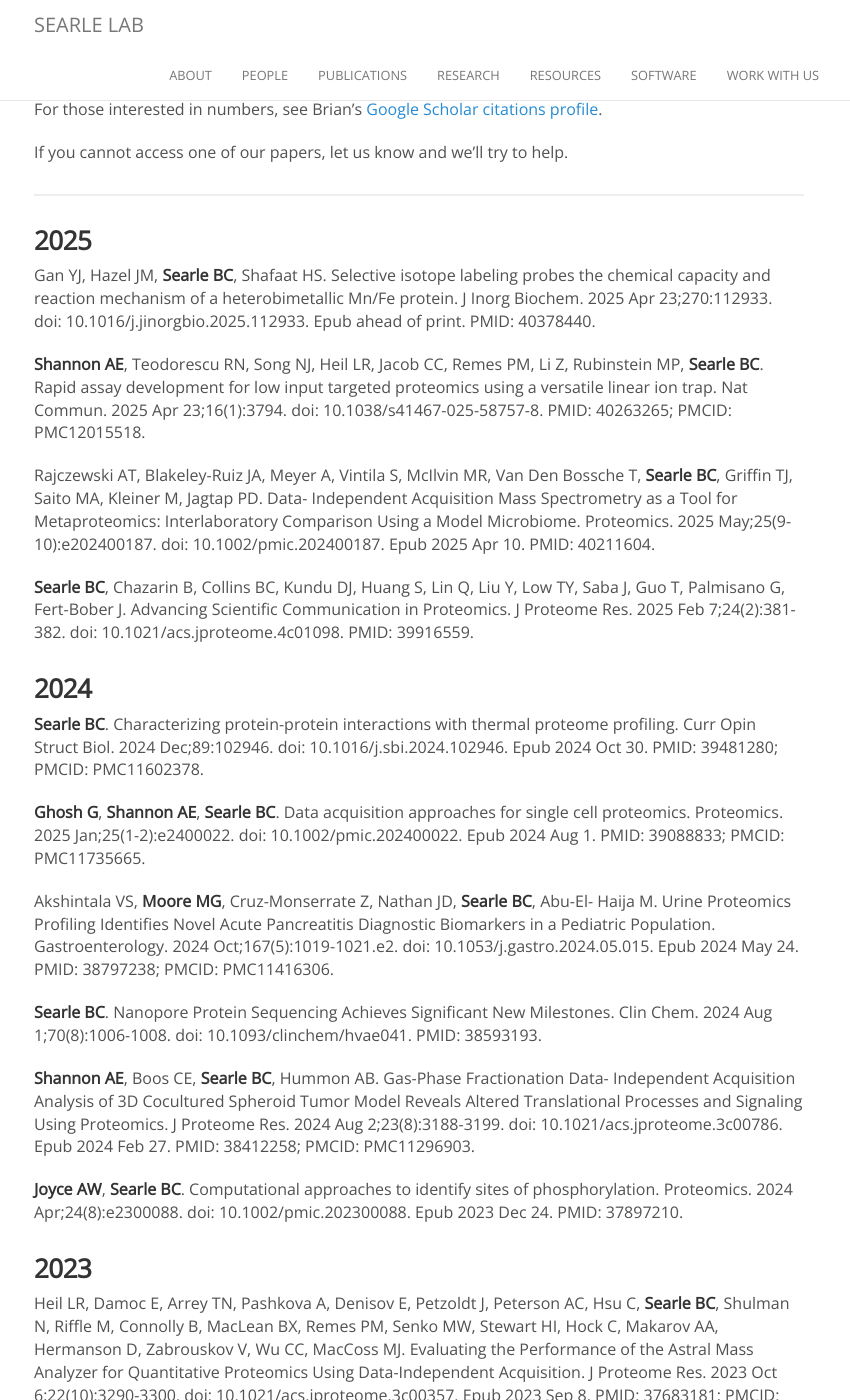
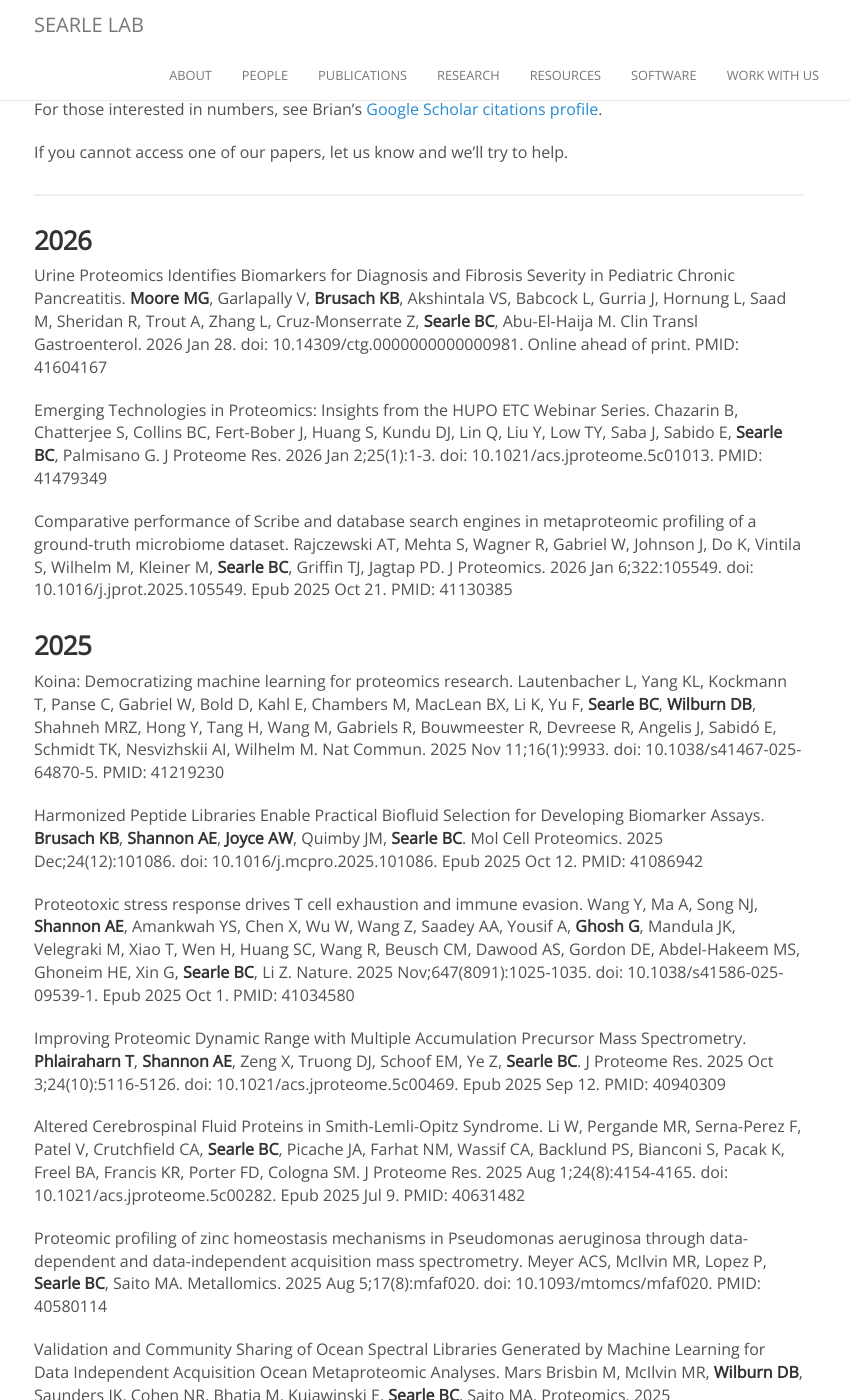
Before and after one commit to searlelab/searlelab.github.io, a Jekyll site: the page built from publications.md, in a window 1280 px wide and 1400 px high. Shown: the whole window, without its empty margins (221-1071 px from the left). Built offline with Jekyll 4.4.1, drawn with Linux system fonts in a browser that asks for light colours; nearby versions of some CDN libraries; comment, search, counter and statistics services are not loaded; some of the changed text lies outside the part shown.

Commit message:
Update publications.md

```diff
--- a/publications.md
+++ b/publications.md
@@ -9,12 +9,41 @@ If you cannot access one of our papers, let us know and we'll try to help.
 
 <hr>
 
+### 2026
+Urine Proteomics Identifies Biomarkers for Diagnosis and Fibrosis Severity in Pediatric Chronic Pancreatitis.
+**Moore MG**, Garlapally V, **Brusach KB**, Akshintala VS, Babcock L, Gurria J, Hornung L, Saad M, Sheridan R, Trout A, Zhang L, Cruz-Monserrate Z, **Searle BC**, Abu-El-Haija M. Clin Transl Gastroenterol. 2026 Jan 28. doi: 10.14309/ctg.0000000000000981. Online ahead of print. PMID: 41604167
+
+Emerging Technologies in Proteomics: Insights from the HUPO ETC Webinar Series.
+Chazarin B, Chatterjee S, Collins BC, Fert-Bober J, Huang S, Kundu DJ, Lin Q, Liu Y, Low TY, Saba J, Sabido E, **Searle BC**, Palmisano G. J Proteome Res. 2026 Jan 2;25(1):1-3. doi: 10.1021/acs.jproteome.5c01013. PMID: 41479349
+
+Comparative performance of Scribe and database search engines in metaproteomic profiling of a ground-truth microbiome dataset.
+Rajczewski AT, Mehta S, Wagner R, Gabriel W, Johnson J, Do K, Vintila S, Wilhelm M, Kleiner M, **Searle BC**, Griffin TJ, Jagtap PD. J Proteomics. 2026 Jan 6;322:105549. doi: 10.1016/j.jprot.2025.105549. Epub 2025 Oct 21. PMID: 41130385
+
 ### 2025
+Koina: Democratizing machine learning for proteomics research.
+Lautenbacher L, Yang KL, Kockmann T, Panse C, Gabriel W, Bold D, Kahl E, Chambers M, MacLean BX, Li K, Yu F, **Searle BC**, **Wilburn DB**, Shahneh MRZ, Hong Y, Tang H, Wang M, Gabriels R, Bouwmeester R, Devreese R, Angelis J, Sabidó E, Schmidt TK, Nesvizhskii AI, Wilhelm M. Nat Commun. 2025 Nov 11;16(1):9933. doi: 10.1038/s41467-025-64870-5. PMID: 41219230
+
+Harmonized Peptide Libraries Enable Practical Biofluid Selection for Developing Biomarker Assays.
+**Brusach KB**, **Shannon AE**, **Joyce AW**, Quimby JM, **Searle BC**. Mol Cell Proteomics. 2025 Dec;24(12):101086. doi: 10.1016/j.mcpro.2025.101086. Epub 2025 Oct 12. PMID: 41086942
+
+Proteotoxic stress response drives T cell exhaustion and immune evasion.
+Wang Y, Ma A, Song NJ, **Shannon AE**, Amankwah YS, Chen X, Wu W, Wang Z, Saadey AA, Yousif A, **Ghosh G**, Mandula JK, Velegraki M, Xiao T, Wen H, Huang SC, Wang R, Beusch CM, Dawood AS, Gordon DE, Abdel-Hakeem MS, Ghoneim HE, Xin G, **Searle BC**, Li Z. Nature. 2025 Nov;647(8091):1025-1035. doi: 10.1038/s41586-025-09539-1. Epub 2025 Oct 1. PMID: 41034580
+
+Improving Proteomic Dynamic Range with Multiple Accumulation Precursor Mass Spectrometry.
+**Phlairaharn T**, **Shannon AE**, Zeng X, Truong DJ, Schoof EM, Ye Z, **Searle BC**. J Proteome Res. 2025 Oct 3;24(10):5116-5126. doi: 10.1021/acs.jproteome.5c00469. Epub 2025 Sep 12. PMID: 40940309
+
+Altered Cerebrospinal Fluid Proteins in Smith-Lemli-Opitz Syndrome.
+Li W, Pergande MR, Serna-Perez F, Patel V, Crutchfield CA, **Searle BC**, Picache JA, Farhat NM, Wassif CA, Backlund PS, Bianconi S, Pacak K, Freel BA, Francis KR, Porter FD, Cologna SM. J Proteome Res. 2025 Aug 1;24(8):4154-4165. doi: 10.1021/acs.jproteome.5c00282. Epub 2025 Jul 9. PMID: 40631482
+
+Proteomic profiling of zinc homeostasis mechanisms in Pseudomonas aeruginosa through data-dependent and data-independent acquisition mass spectrometry.
+Meyer ACS, McIlvin MR, Lopez P, **Searle BC**, Saito MA. Metallomics. 2025 Aug 5;17(8):mfaf020. doi: 10.1093/mtomcs/mfaf020. PMID: 40580114
+
+Validation and Community Sharing of Ocean Spectral Libraries Generated by Machine Learning for Data Independent Acquisition Ocean Metaproteomic Analyses.
+Mars Brisbin M, McIlvin MR, **Wilburn DB**, Saunders JK, Cohen NR, Bhatia M, Kujawinski E, **Searle BC**, Saito MA. Proteomics. 2025 Jul;25(13):e13971. doi: 10.1002/pmic.13971. Epub 2025 Jun 11. PMID: 40495714
 
 Gan YJ, Hazel JM, **Searle BC**, Shafaat HS. Selective isotope labeling probes
 the chemical capacity and reaction mechanism of a heterobimetallic Mn/Fe
-protein. J Inorg Biochem. 2025 Apr 23;270:112933. doi:
-10.1016/j.jinorgbio.2025.112933. Epub ahead of print. PMID: 40378440.
+protein. J Inorg Biochem. 2025 Sep;270:112933. doi: 10.1016/j.jinorgbio.2025.112933. Epub 2025 Apr 23. PMID: 40378440
 
 **Shannon AE**, Teodorescu RN, Song NJ, Heil LR, Jacob CC, Remes PM, Li Z,
 Rubinstein MP, **Searle BC**. Rapid assay development for low input targeted
@@ -34,15 +63,15 @@ Saba J, Guo T, Palmisano G, Fert-Bober J. Advancing Scientific Communication in
 Proteomics. J Proteome Res. 2025 Feb 7;24(2):381-382. doi:
 10.1021/acs.jproteome.4c01098. PMID: 39916559.
 
+**Ghosh G**, **Shannon AE**, **Searle BC**. Data acquisition approaches for single cell
+proteomics. Proteomics. 2025 Jan;25(1-2):e2400022. doi: 10.1002/pmic.202400022.
+Epub 2024 Aug 1. PMID: 39088833; PMCID: PMC11735665.
+
 ### 2024
 
 **Searle BC**. Characterizing protein-protein interactions with thermal proteome
 profiling. Curr Opin Struct Biol. 2024 Dec;89:102946. doi:
 10.1016/j.sbi.2024.102946. Epub 2024 Oct 30. PMID: 39481280; PMCID: PMC11602378.
-
-**Ghosh G**, **Shannon AE**, **Searle BC**. Data acquisition approaches for single cell
-proteomics. Proteomics. 2025 Jan;25(1-2):e2400022. doi: 10.1002/pmic.202400022.
-Epub 2024 Aug 1. PMID: 39088833; PMCID: PMC11735665.
 
 Akshintala VS, **Moore MG**, Cruz-Monserrate Z, Nathan JD, **Searle BC**, Abu-El-
 Haija M. Urine Proteomics Profiling Identifies Novel Acute Pancreatitis
```
